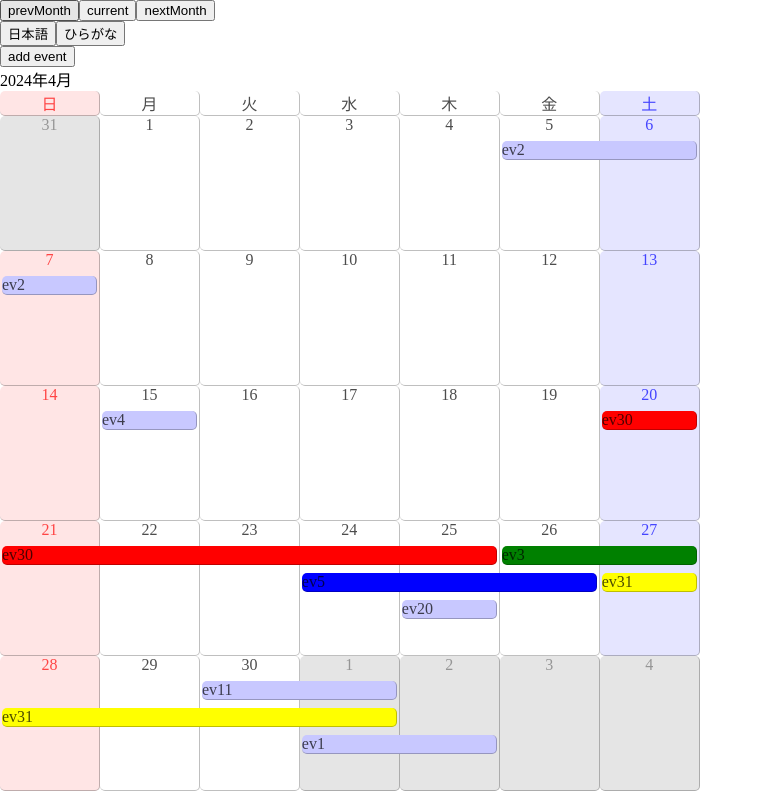
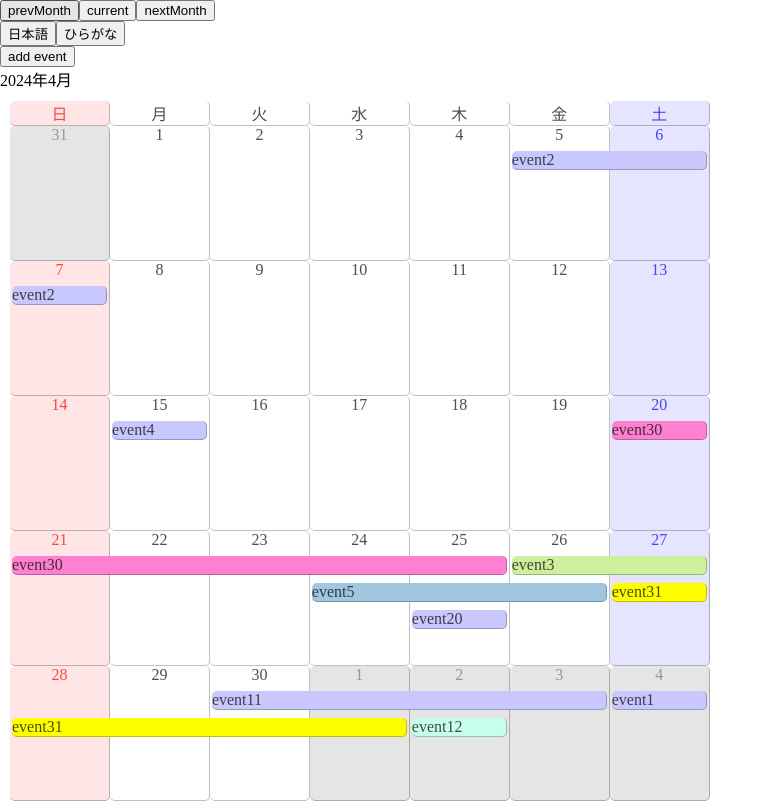
Before and after one commit to kettleTeacues/pofareng_exp, a Next.js app in the folder containers/frontend/: page / in a window 1280 px wide. Shown: the whole page, without its empty margins (0-773 px from the left). Built offline with nearby package versions, Linux system fonts and the light colour scheme.

Commit message:
レイアウトロジックを最適化

```diff
--- a/containers/frontend/src/app/page.tsx
+++ b/containers/frontend/src/app/page.tsx
@@ -14,53 +14,59 @@ const Dashboard = () => {
     React.useEffect(() => {
         setEvent([
             {
-                startDate: new Date(2024, 4, 1),
-                endDate: new Date(2024, 4, 2),
-                title: 'ev1',
+                startDate: new Date(2024, 4, 4),
+                endDate: new Date(2024, 4, 22),
+                title: 'event1',
             },
             {
                 startDate: new Date(2024, 3, 30),
-                endDate: new Date(2024, 4, 1),
-                title: 'ev11',
+                endDate: new Date(2024, 4, 3),
+                title: 'event11',
             },
             {
                 startDate: new Date(2024, 3, 25),
                 endDate: new Date(2024, 3, 25),
-                title: 'ev20',
+                title: 'event20',
             },
             {
                 startDate: new Date(2024, 3, 5),
                 endDate: new Date(2024, 3, 7),
-                title: 'ev2',
+                title: 'event2',
             },
             {
                 startDate: new Date(2024, 3, 26),
                 endDate: new Date(2024, 3, 27),
-                title: 'ev3',
-                color: 'green',
+                title: 'event3',
+                color: '#CEF09D',
             },
             {
                 startDate: new Date(2024, 3, 20),
                 endDate: new Date(2024, 3, 25),
-                title: 'ev30',
-                color: 'red',
+                title: 'event30',
+                color: 'rgb(255, 128, 208)',
             },
             {
                 startDate: new Date(2024, 3, 27),
                 endDate: new Date(2024, 4, 1),
-                title: 'ev31',
+                title: 'event31',
                 color: 'yellow',
             },
             {
                 startDate: new Date(2024, 3, 15),
                 endDate: new Date(2024, 3, 15),
-                title: 'ev4',
+                title: 'event4',
             },
             {
                 startDate: new Date(2024, 3, 24),
                 endDate: new Date(2024, 3, 26),
-                title: 'ev5',
-                color: 'blue',
+                title: 'event5',
+                color: '#A1C7E0',
+            },
+            {
+                startDate: new Date(2024, 4, 2),
+                endDate: new Date(2024, 4, 2),
+                title: 'event12',
+                color: '#C7FFED',
             },
         ]);
     }, []);
@@ -72,7 +78,7 @@ const Dashboard = () => {
         setEvent([...event, {
             startDate: new Date(2024, dispDate.getMonth(), 20),
             endDate: new Date(2024, dispDate.getMonth(), 20),
-            title: 'ev6',
+            title: 'event6',
         }])
     }
 
@@ -94,7 +100,7 @@ const Dashboard = () => {
             showOtherMonthDate={true}
             width={700}
             height={700}
-            // style={{margin: 10, width:400}}
+            style={{margin: 10, width:400}}
         />
     </>;
 }
--- a/containers/frontend/src/components/Calendars.tsx
+++ b/containers/frontend/src/components/Calendars.tsx
@@ -59,55 +59,44 @@ const addEvent = (processDate: Date, calendarEvents: CalendarEvent[]) => {
     // ソート
     todayEvents.sort((a, b) => (a.priority || 0)  - (b.priority || 0));
 
+    // イベントエレメントを生成
     let eventElements: JSX.Element[] = [];
     let shownPriority = 0;
     todayEvents.forEach((event, i) => {
         if (event.priority == undefined) { return; }
         if (event.length == undefined) { return; }
 
-        let rhightLength = 7 - processDate.getDay();
-        let dspLength = 0;
-        if (event.length <= rhightLength) {
-            dspLength = event.length;
+        // イベント開始日、またはprocessDateが日曜日ではないとき処理を抜ける
+        if (processDate.getDate() == event.startDate.getDate()
+        ||  processDate.getDay() == 0) {
         } else {
-            dspLength = rhightLength;
-            event.length -= rhightLength;
+            return;
         }
 
-        if (processDate.getDate() == event.startDate.getDate()
-        ||  processDate.getDay() == 0) {
+        // 当日から数えて今週の残り日数を取得
+        let rhightLength = 7 - processDate.getDay();
+        // 当日から数えてイベントの残り日数を取得
+        let dspLength = Math.ceil((event.endDate.getTime() - processDate.getTime()) / (1000*60*60*24)) + 1;
+
         eventElements.push(
             <div
-                    className={`calendar-event ${event.priority}`}
+                className={`calendar-event`}
                 key={i}
                 style={{
                     background: event.color,
                     marginLeft: '2%',
                     marginTop: `${27 * (event.priority - shownPriority)}%`,
-                        width: `${(100 * dspLength) - 6}%`,
+                    width: `${(100 * (dspLength <= rhightLength? dspLength: rhightLength)) - 6}%`,
                 }}
             >
                 {event.title}
             </div>
         );
+
+        // 当日に表示した分の表示順を減算
         shownPriority += 1;
-        }
     });
     return eventElements;
-
-    // エレメントを生成して返却
-    return todayEvents.map((event, i) => {
-        return <div
-            className='calendar-event'
-            key={i}
-            style={{background: event.color}}
-        >
-            {
-                processDate.getDate() == event.startDate.getDate() || processDate.getDay() == 0?
-                event.title: ''
-            }
-        </div>
-    });
 }
 const genDayCell = (processDate: Date, dspDate: Date, event: CalendarEvent[], showOtherMonthDate: boolean, isOverlay?: boolean) => {
     // 日付セルを生成
@@ -150,8 +139,6 @@ export const MonthCalendar = ({
         Object.keys(ds).forEach(num => ds[num].local = dayStrings[num]);
     }
     const CalendarUnderlay = () => {
-        console.log('Render CalendarUnderlay()');
-
         let processDate = new Date(date.getFullYear(), date.getMonth(), 1);
         let nextMonth = new Date(date.getFullYear(), date.getMonth() + 1, 1);
         let row = [];
@@ -189,7 +176,6 @@ export const MonthCalendar = ({
         </div>);
     }
     const CalendarOverlay = () => {
-        console.log('Render CalendarOverlay()');
         let processDate = new Date(date.getFullYear(), date.getMonth(), 1);
         let nextMonth = new Date(date.getFullYear(), date.getMonth() + 1, 1);
         let row = [];
```
Lines whose indentation alone changed are shown as unchanged.
